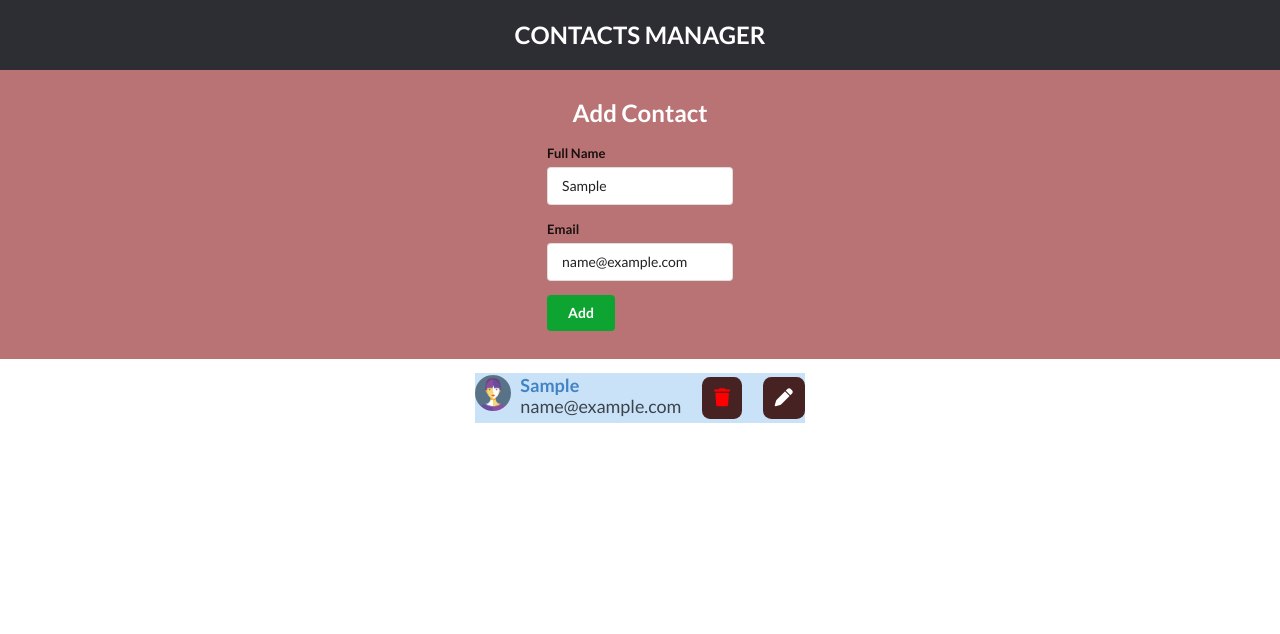
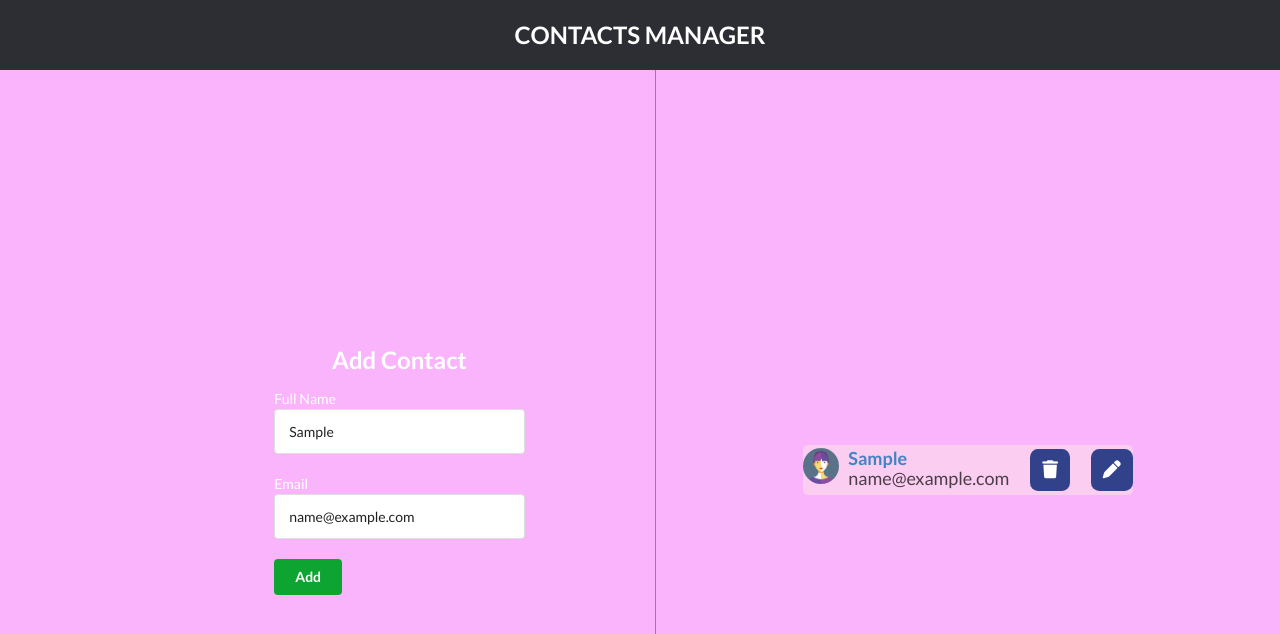
Before and after one commit to MK-IB/learn-state-contacts, a React (Vite) app: page / in a window 1280 px wide. Both pictures are taken after typing "Sample", "name@example.com" into the empty fields and a click on the button "Add". Shown: the top 634 px of the page. Built offline with nearby package versions, Linux system fonts and the light colour scheme.

Commit message:
Orientation Changed

```diff
--- a/src/App.css
+++ b/src/App.css
@@ -14,47 +14,59 @@
   /* border-bottom: 2px dotted black; */
 }
 .container{
-  background-color: #B97375;
+  /* background-color: #B97375; */
+  width: 40vw;
+  height: 100vh;
   display: flex;
   flex-direction: column;
   justify-content: center;
   align-items: center;
-  font-size: large;
   color: white;
+  border-right: 1px solid #B97375;
   /* border-bottom: 1px dashed rgb(80, 80, 80); */
   padding: 2rem;
 }
-
+input{
+  height:45px;
+  background-color: #32428a;
+}
+.mainContainer{
+  height: 100vh;
+  background-color: #f9b4fb;
+  display: flex;
+  justify-content: space-evenly;
+  align-items: center;
+  font-size: large;
+  color: white;
+}
 .contactList{
   display: flex;
   flex-direction: column;
   justify-content: center;
-  align-items: center;
+  align-items:center;
   font-size: large;
-  padding: 1rem;
+  padding: 0.25rem;
 }
 .list{
   display: flex;
   width: 100%;
-  background-color: rgb(201, 226, 248);
+  background-color: rgb(250, 205, 241);
   justify-content:space-between;
   align-items: center;
-}
-.item{
-  /* display: flex; */
-  padding: 1rem;
-  border-radius: 10px;
+  border-radius: 5px;
+  padding-left: 1rem;
 }
 .list i{
   margin-left: 1.5rem;
   padding: 0.85rem;
   border-radius: 20%;
-  background-color: #472222;
+  background-color: #32428a;
   cursor: pointer;
 }
 .edit{
-  display: flex;
-  justify-content: space-evenly;
+  /* display: flex;
+  justify-content: space-between; */
+  margin-right: 0;
 }
 
 .modalParent{
--- a/src/App.jsx
+++ b/src/App.jsx
@@ -64,9 +64,9 @@ function App() {
   return (
     <>
       <Header />
-      <AddContact details={showDetails} />
-      <div className="contactList">
-        <div className="listContainer">
+      <div className="mainContainer">
+        <AddContact details={showDetails} />
+        <div className="contactList">
           <ContactList persons={person} onDelete={deleteHandler} showModal={showModal}/>
         </div>
       </div>
--- a/src/components/AddContact.jsx
+++ b/src/components/AddContact.jsx
@@ -19,16 +19,18 @@ export const AddContact = (props) => {
       <div className="container">
         <h2>Add Contact</h2>
         <form className="ui form" onSubmit={onSubmitForm}>
-          <div className="field">
+          <div className="">
             <label> Full Name </label>
             <input type="text" name="name" placeholder="Enter Name"
             onChange={(e)=>{setPerson((prevValue)=>({...prevValue, name:e.target.value}))}}/>
           </div>
-          <div className="field">
+          <br/>
+          <div className="">
             <label> Email </label>
             <input type="text" name="Email" placeholder="Enter Email"
             onChange={(e)=>{setPerson((prevValue)=>({...prevValue, email:e.target.value}))}}/>
           </div>
+          <br/>
           <button className="ui button green" type="submit">
             Add
           </button>
--- a/src/components/ContactList.jsx
+++ b/src/components/ContactList.jsx
@@ -17,7 +17,7 @@ export const ContactList = (props) => {
                 </div>
             </div>
             <div className="edit">
-              <i className="fa-solid fa-trash" style={{color:"red"}} onClick={()=>(props.onDelete(index))}/>
+              <i className="fa-solid fa-trash" style={{color:"white"}} onClick={()=>(props.onDelete(index))}/>
               <i className="fa-solid fa-pen" style={{color:"white"}} onClick={()=>(props.showModal(item.name))}/>
             </div>
             <div className="ui divider"></div>
```
